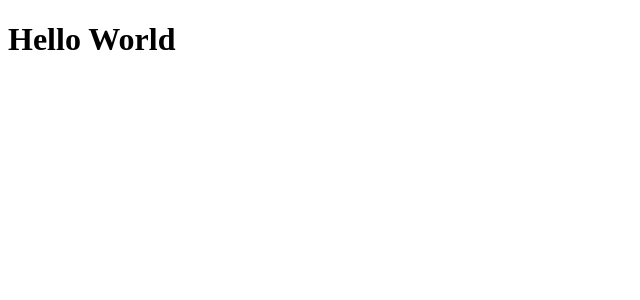
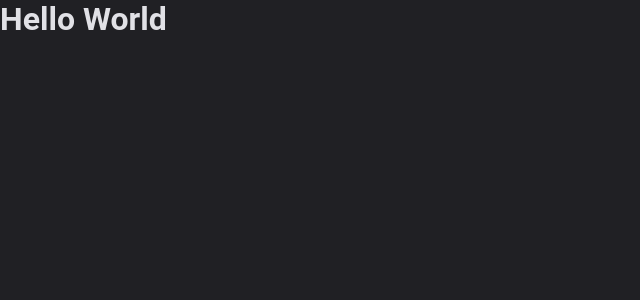
Before and after one commit to jeny3g/rocketseat-dt-money, a React (Vite) app: page / in a window 1280 px wide. Shown: the top 300 px of the page, without its empty margins (0-640 px from the left). Built offline with nearby package versions, Linux system fonts and the light colour scheme.

Commit message:
struct: :construction_worker: setup project

```diff
--- a/package.json
+++ b/package.json
@@ -10,11 +10,13 @@
   },
   "dependencies": {
     "react": "^18.2.0",
-    "react-dom": "^18.2.0"
+    "react-dom": "^18.2.0",
+    "styled-components": "^5.3.6"
   },
   "devDependencies": {
     "@types/react": "^18.0.24",
     "@types/react-dom": "^18.0.8",
+    "@types/styled-components": "^5.1.26",
     "@vitejs/plugin-react": "^2.2.0",
     "typescript": "^4.6.4",
     "vite": "^3.2.3"
--- a/src/App.tsx
+++ b/src/App.tsx
@@ -1,4 +1,14 @@
+import { ThemeProvider } from "styled-components";
+import { GlobalStyle } from "./styles/global";
+import { defaultTheme } from "./styles/themes/default";
+
 
 export function App() {
-  return <h1>Hello World</h1>
+  return (
+    <ThemeProvider theme={defaultTheme}>
+      <GlobalStyle />
+
+      <h1>Hello World</h1>
+    </ThemeProvider>
+  )
 }
--- /dev/null
+++ b/src/styles/global.ts
@@ -0,0 +1,21 @@
+import { createGlobalStyle } from "styled-components";
+
+export const GlobalStyle = createGlobalStyle`
+  * {
+    margin: 0;
+    padding: 0;
+    box-sizing: border-box;
+  }
+  :focus {
+    outline: 0;
+    box-shadow: 0 0 0 2px ${props => props.theme['green-500']};
+  }
+  body {
+    background-color: ${props => props.theme['gray-800']};
+    color: ${props => props.theme['gray-100']};
+    -webkit-font-smoothing: antialiased;
+  }
+  body, input, textarea, button {
+    font: 400 1rem Roboto, sans-serif;
+  }
+`;
--- /dev/null
+++ b/src/styles/themes/default.ts
@@ -0,0 +1,20 @@
+export const defaultTheme = {
+  white: '#fff',
+
+  'gray-100': '#E1E1E6',
+  'gray-300': '#C4C4CC',
+  'gray-400': '#8D8D99',
+  'gray-500': '#7C7C8A',
+  'gray-600': '#323238',
+  'gray-700': '#29292E',
+  'gray-800': '#202024',
+  'gray-900': '#121214',
+
+  'green-300': '#00B37E',
+  'green-500': '#00875F',
+  'green-700': '#015F43',
+
+  'red-300': '#F75A68',
+  'red-500': '#AB222E',
+  'red-700': '#7A1921',
+} as const
```
Also changed, not shown: src/@types/styled.d.ts (added, +8 -0 lines), 1 other file (tests, documents, lock files or other folders).
